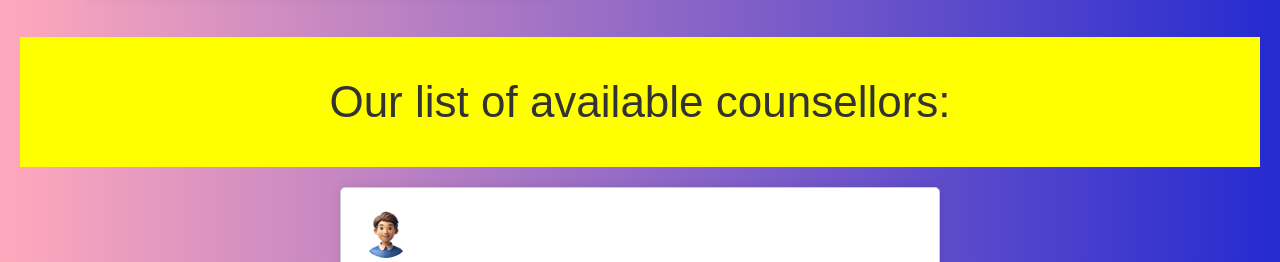
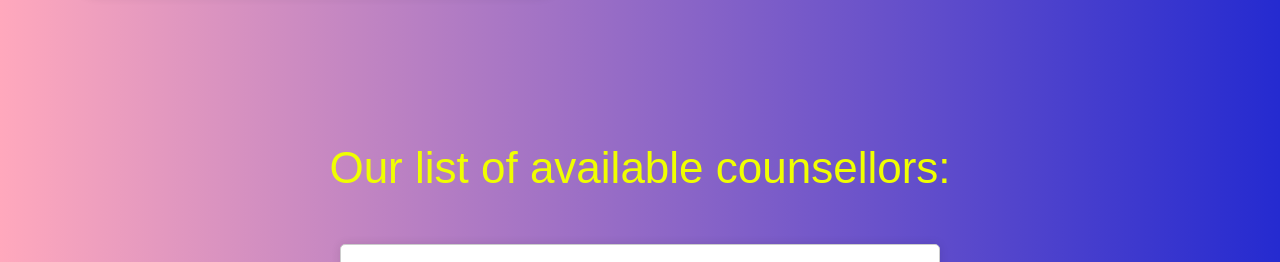
Before and after one commit to Shrey0610/Odoo_HackathonSoulSync, a plain HTML site: page templates/serenehealth.html in a window 1280 px wide. Shown: the part 2817-3079 px from the top of the page. Drawn offline with nearby package versions, Linux system fonts and the light colour scheme; a script that the page names is missing; files whose address does not match are found by name.

Commit message:
edjusted some changes (added Go back)

```diff
--- a/templates/serenehealth.html
+++ b/templates/serenehealth.html
@@ -65,8 +65,10 @@
 
 
     </section>
-
-  <center style="font-size: 44px; padding: 30px; margin: 20px 0; color: #333; background-color: rgb(255, 255, 0);">Our list of available counsellors:</center>
+<br>
+<br>
+<br>
+ <center style="font-size: 44px; padding: 20px; margin: 20px 0; color: rgb(240, 255, 0);">Our list of available counsellors:</center>
     <div style="max-width: 600px; margin: 20px auto; padding: 20px; background-color: #fff; border: 1px solid #ccc; border-radius: 5px; box-shadow: 0 0 10px rgba(0, 0, 0, 0.1);">
         <img src="/Serene 7/images/p1.jpg" alt="person1" style="max-width: 100%; height: 50px; border-radius: 50%;">
         <h4 style="margin-top: 10px; font-size: 18px; color: #333;">Dr. Shrey Shah</h4>
```
Also changed, not shown: templates/couns1.html (+1 -0 lines), 2 other files.
